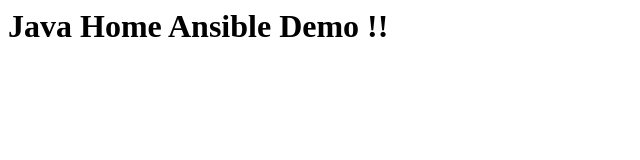
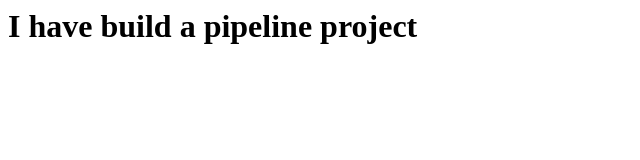
Before and after one commit to suneeshms96/app-ansible, a plain HTML site: page index.html in a window 1280 px wide. Shown: the whole page, without its empty margins (0-640 px from the left). Drawn offline with Linux system fonts and the light colour scheme.

Commit message:
github-webhook added

```diff
--- a/index.html
+++ b/index.html
@@ -1 +1 @@
-<h1> Java Home Ansible Demo !!</h1>
+<h1> I have build a pipeline project</h1>
```
